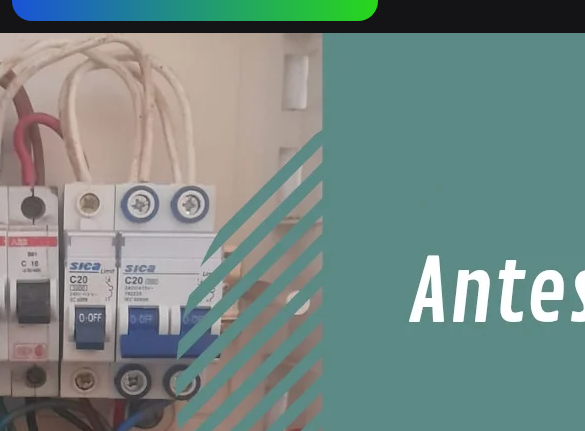
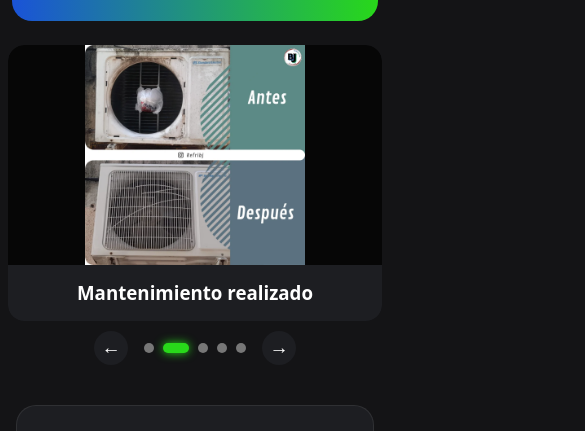
Before and after one commit to lean3338-cyber/Demo-BJ, a plain HTML site: page index.html in a window 390 px wide. Shown: the part 71-502 px from the top of the page, 585 px wide, since content can reach past the window. Drawn offline with Linux system fonts and the light colour scheme.

Commit message:
Refactor styles.css with updated CSS variables and rules

```diff
--- a/styles/styles.css
+++ b/styles/styles.css
@@ -412,7 +412,187 @@ main[id] {
   .reveal,
   .menu-toggle span,
   .banner nav,
-  .grid-servicios {
+  .grid-servicios,
+  .carrusel-lista {
     transition: none;
   }
 }
+
+.carrusel-trabajos {
+  max-width: 1100px;
+  margin: 24px auto;
+  padding: 0 16px;
+  display: flex;
+  flex-direction: column;
+  align-items: stretch;
+  gap: 12px;
+}
+
+.carrusel-ventana {
+  width: 100%;
+  min-width: 0;
+  overflow: hidden;
+  border-radius: 16px;
+  touch-action: pan-y;
+}
+
+.carrusel-lista {
+  display: flex;
+  transition: transform 0.45s ease;
+}
+
+.trabajo {
+  flex: 0 0 100%;
+  margin: 0;
+  overflow: hidden;
+  border-radius: 16px;
+  background: var(--tarjeta);
+}
+
+.trabajo img {
+  display: block;
+  width: 100%;
+  max-width: 760px;
+  height: 320px;
+  margin: 0 auto;
+  object-fit: contain;
+  background: var(--negro);
+}
+
+.trabajo h3 {
+  margin: 0;
+  padding: 14px;
+  text-align: center;
+}
+
+.carrusel-puntos {
+  display: flex;
+  justify-content: center;
+  align-items: center;
+  gap: 9px;
+  padding: 4px;
+}
+
+.carrusel-navegacion {
+  display: flex;
+  justify-content: center;
+  align-items: center;
+  gap: 12px;
+}
+
+.carrusel-flecha {
+  display: grid;
+  place-items: center;
+  width: 38px;
+  height: 38px;
+  padding: 0;
+  border: 0;
+  border-radius: 50%;
+  background: var(--tarjeta);
+  color: var(--blanco);
+  font-size: 1.2rem;
+  cursor: pointer;
+  transition: background-color 0.2s ease, transform 0.2s ease;
+}
+
+.carrusel-flecha:hover {
+  background: var(--azul);
+  transform: scale(1.08);
+}
+
+.carrusel-flecha:focus-visible {
+  outline: 2px solid var(--verde);
+  outline-offset: 3px;
+}
+
+.punto-carrusel {
+  width: 10px;
+  height: 10px;
+  padding: 0;
+  border: 0;
+  border-radius: 50%;
+  background: #777;
+  cursor: pointer;
+  transition: all 0.25s ease;
+}
+
+.punto-carrusel:hover {
+  transform: scale(1.2);
+}
+
+.punto-carrusel:nth-child(1) {
+  --color-activo: var(--azul);
+}
+
+.punto-carrusel:nth-child(2) {
+  --color-activo: var(--verde);
+}
+
+.punto-carrusel:nth-child(3) {
+  --color-activo: var(--rojo);
+}
+
+.punto-carrusel:nth-child(4) {
+  --color-activo: #8b5cf6;
+}
+
+.punto-carrusel:nth-child(5) {
+  --color-activo: var(--blanco);
+}
+
+.punto-carrusel.activo {
+  width: 26px;
+  border-radius: 999px;
+  background: var(--color-activo, var(--verde));
+  box-shadow: 0 0 10px var(--color-activo, rgba(40, 216, 26, 0.5));
+}
+
+@media (max-width: 600px) {
+  .carrusel-trabajos {
+    gap: 10px;
+    padding: 0 8px;
+  }
+
+  .carrusel-flecha {
+    width: 34px;
+    height: 34px;
+  }
+
+  .trabajo img {
+    height: 220px;
+  }
+}
+
+.refri {
+  display: block;
+  width: 500px;
+  max-width: 100%;
+  height: auto;
+  margin: 20px auto 0;
+}
+
+.visor-imagen {
+  width: 90vw;
+  max-width: 900px;
+  max-height: 90vh;
+  overflow: auto;
+}
+
+.visor-imagen-grande {
+  display: block;
+  max-width: 100%;
+  max-height: 75vh;
+  width: auto;
+  height: auto;
+  object-fit: contain;
+}
+
+.visor-imagen-grande {
+  cursor: zoom-in;
+}
+
+.visor-imagen-grande.ampliada {
+  max-width: none;
+  max-height: none;
+  cursor: zoom-out;
+}
```
